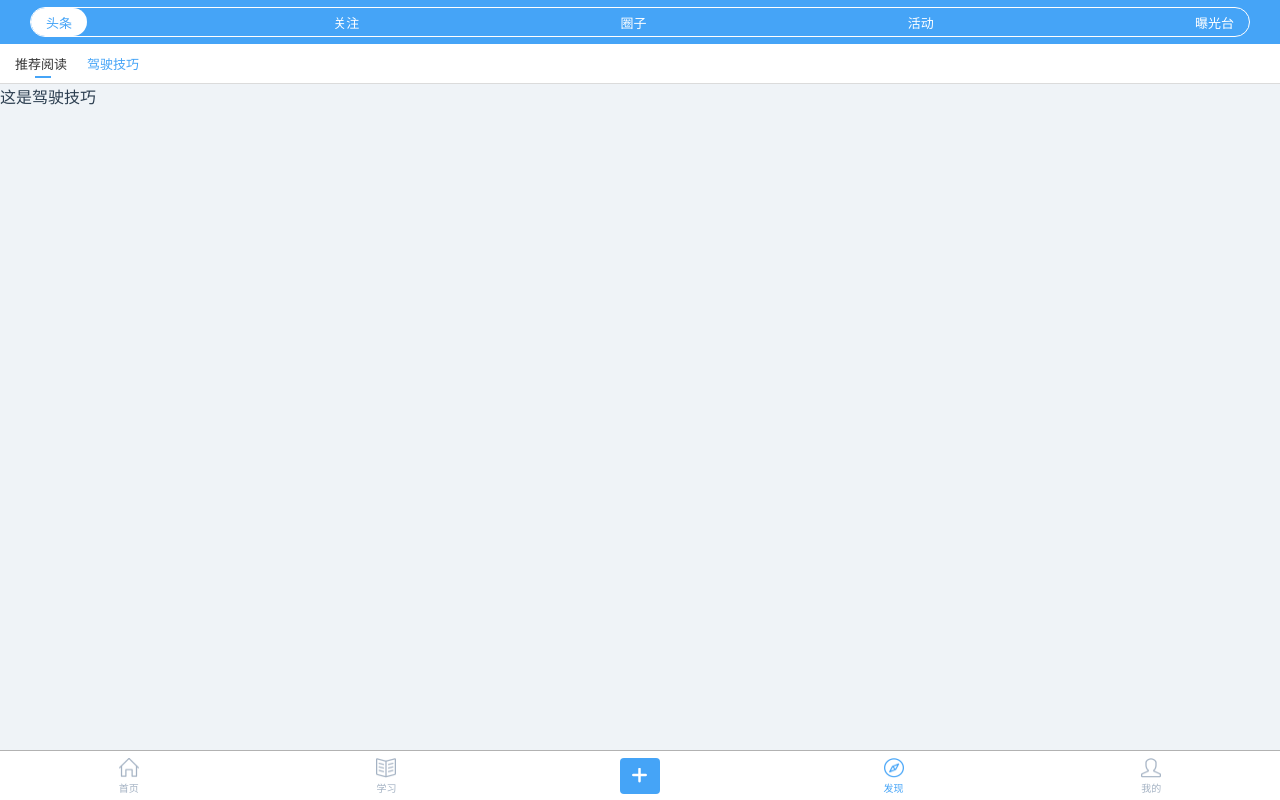
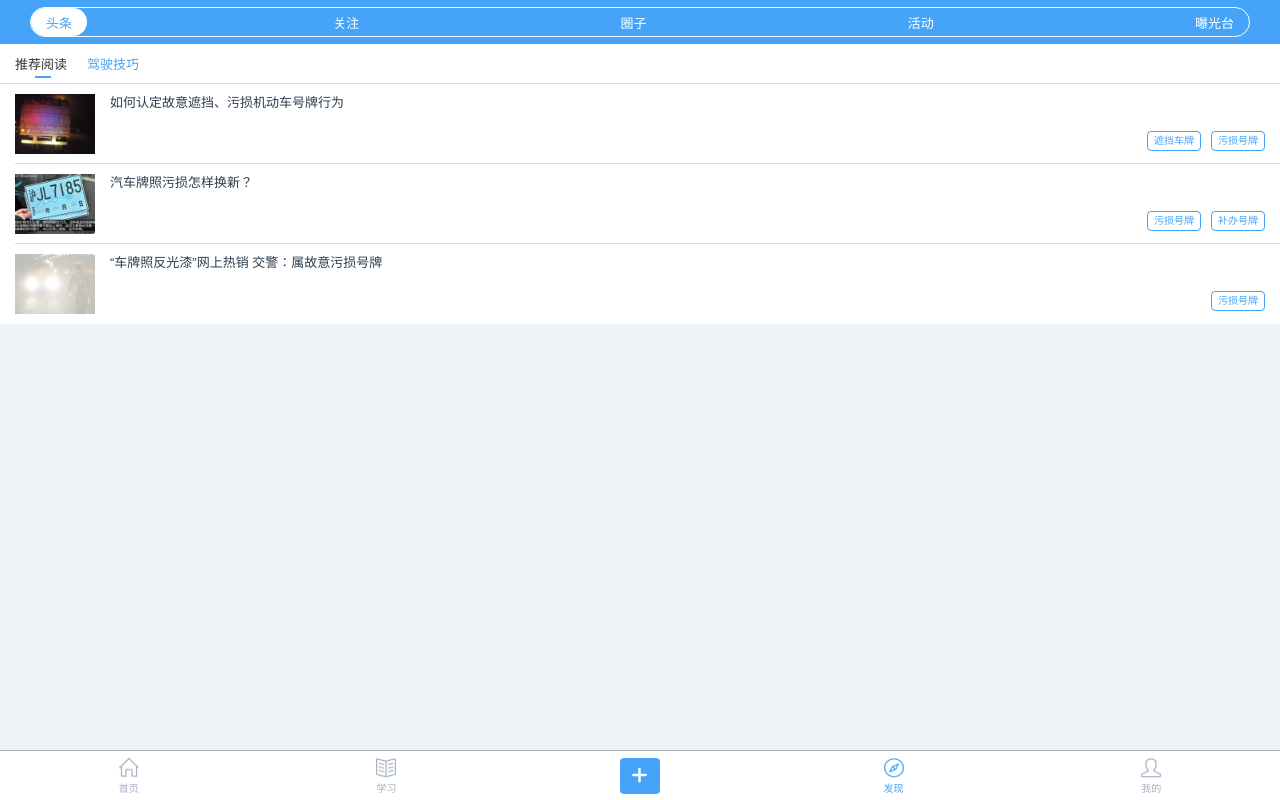
Before and after one commit to Flandre/vue-app-demo, a Vue app: page /#/find/headline/group2 in a window 1280 px wide. Built offline with nearby package versions, Linux system fonts and the light colour scheme.

Commit message:
add article list

```diff
--- a/src/components/ArticleList/ArticleList.vue
+++ b/src/components/ArticleList/ArticleList.vue
@@ -1,6 +1,6 @@
 <template>
   <div :class="['article-list', articleType]">
-    <div class="title">
+    <div class="title" v-if="title != ''">
       <h2>{{title}}</h2>
       <div v-if="showChange" :class="['change-btn', {active: changing}]" @click="changeArticle"><div class="icon"></div><span>换一换</span></div>
     </div>
@@ -120,12 +120,12 @@
 
 <style lang="less" scoped>
   .article-list {
-    margin-top: 10px;
     background: #fff;
-    padding: 15px;
-    padding-bottom: 0;
+    padding: 0 15px;
+    overflow: hidden;
     .title {
       margin-bottom: 8px;
+      margin-top: 15px;
       position: relative;
       h2{
         font-size: 15px;
--- a/src/components/ClassCard/ClassCard.vue
+++ b/src/components/ClassCard/ClassCard.vue
@@ -75,6 +75,7 @@
   .class-card {
     background: #fff;
     padding: 15px;
+    margin-bottom: 10px;
   }
   .class-card .title {
     font-size: 15px;
--- a/src/pages/menu-select/find-type/headline-group/HeadlineGroup1.vue
+++ b/src/pages/menu-select/find-type/headline-group/HeadlineGroup1.vue
@@ -1,12 +1,20 @@
 <template>
   <div class="headline-group1">
-    这是推荐阅读
+    <ArticleList title="" articleGroup="normal" articleType=""/>
   </div>
 </template>
 
 <script>
+  import ArticleList from '@/components/ArticleList/ArticleList'
   export default {
-    name: "headline-group1"
+    name: "headline-group1",
+    components: {
+      ArticleList
+    },
+    beforeMount() {
+      /* 返回顶部 */
+      window.scrollTo(0, 0)
+    },
   }
 </script>
 
--- a/src/pages/menu-select/find-type/headline-group/HeadlineGroup2.vue
+++ b/src/pages/menu-select/find-type/headline-group/HeadlineGroup2.vue
@@ -1,12 +1,20 @@
 <template>
   <div class="headline-group2">
-    这是驾驶技巧
+    <ArticleList title="" articleGroup="endorsement" articleType=""/>
   </div>
 </template>
 
 <script>
+  import ArticleList from '@/components/ArticleList/ArticleList'
   export default {
-    name: "headline-group2"
+    name: "headline-group2",
+    components: {
+      ArticleList
+    },
+    beforeMount() {
+      /* 返回顶部 */
+      window.scrollTo(0, 0)
+    },
   }
 </script>
 
```
